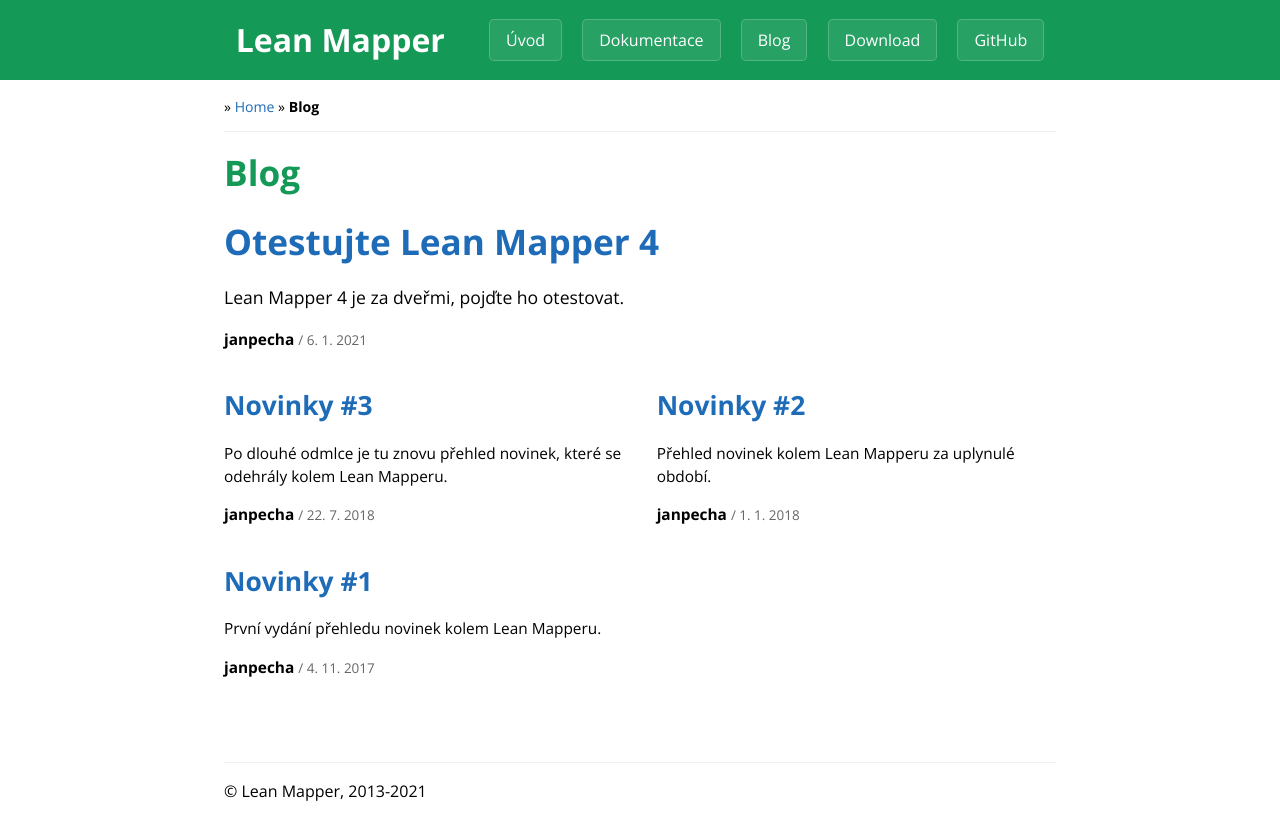
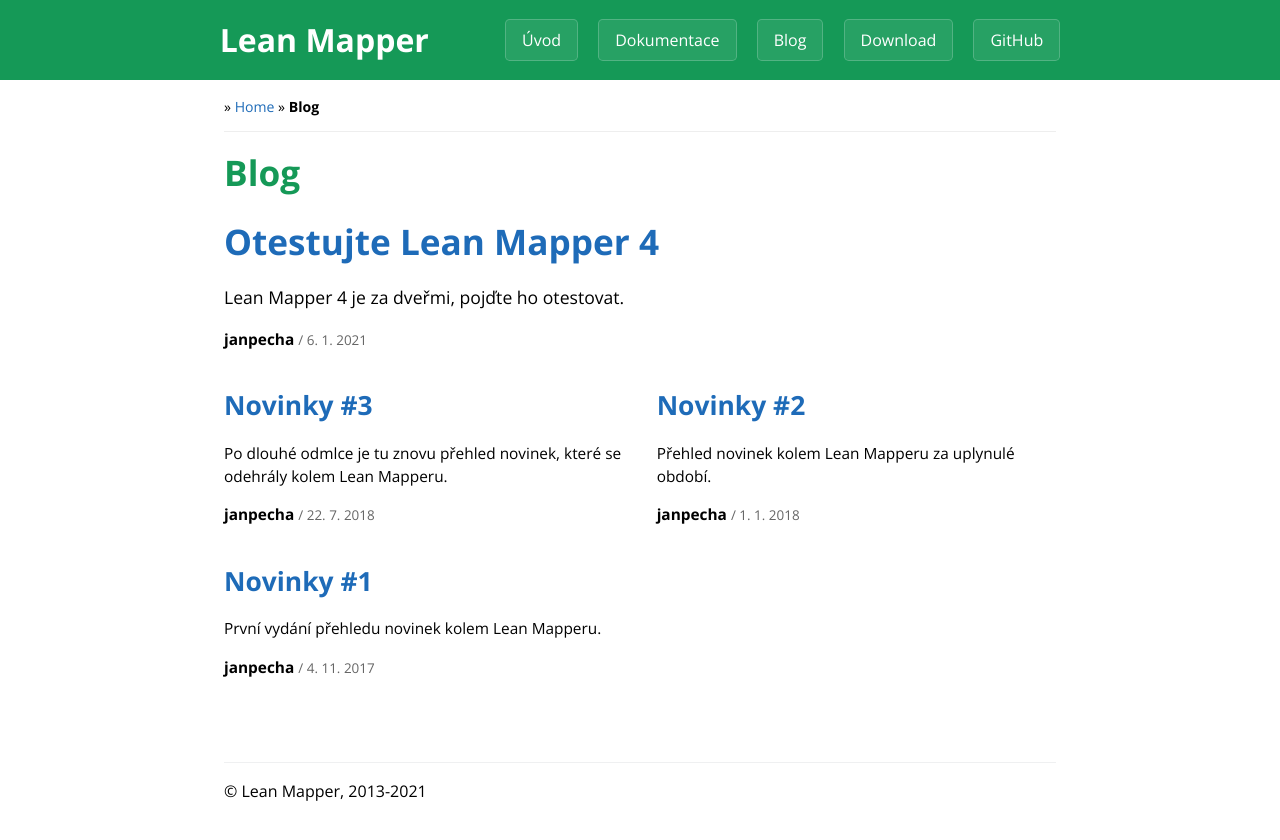
Before and after one commit to LeanMapper/LeanMapper.github.io, a Jekyll site: the page built from blog/index.html, in a window 1280 px wide. Shown: the top 840 px of the page. Built offline with Jekyll 4.4.1, drawn with Linux system fonts in a browser that asks for light colours.

Commit message:
CSS: updated header

```diff
--- a/css/main.scss
+++ b/css/main.scss
@@ -72,7 +72,7 @@ $on-laptop:        800px;
 @media screen and (min-width: 64em) {
   .page-header-subpage .project-name {
     display: inline-block;
-    margin-right: 2.5rem;
+    margin-right: 4.5rem;
     margin-bottom: 0;
   }
 }
```
